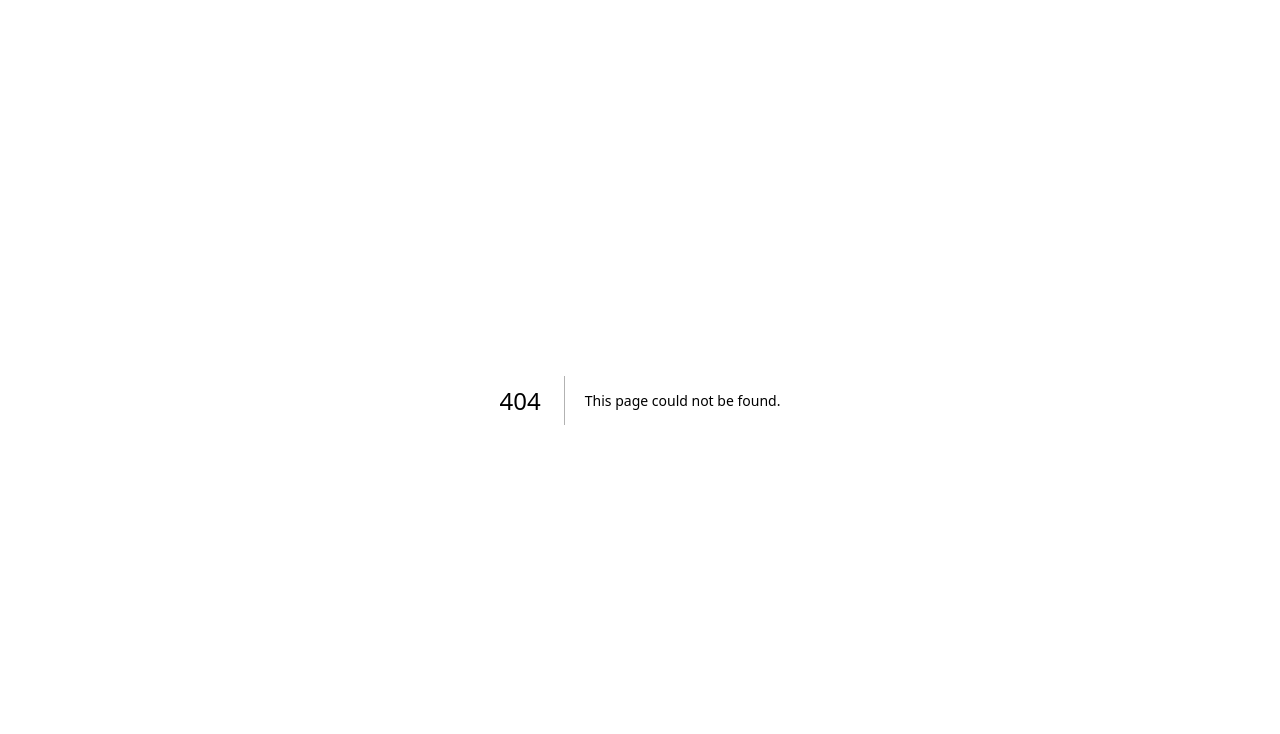
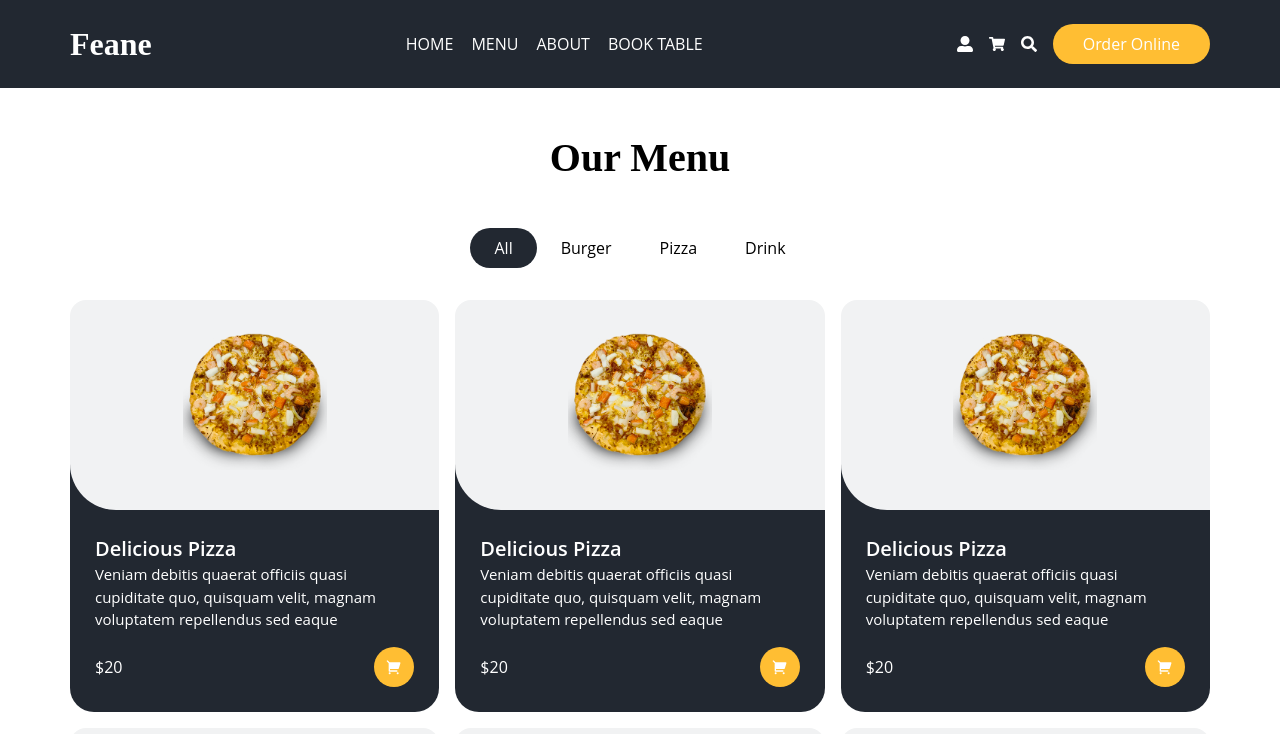
Before and after one commit to zehraikizler/food-ordering, a Next.js app: page /menu in a window 1280 px wide. Before the commit this address had no page. Shown: the top 734 px of the page. Built offline with nearby package versions, Linux system fonts and the light colour scheme.

Commit message:
next link added

```diff
--- a/components/customers/Customers.jsx
+++ b/components/customers/Customers.jsx
@@ -8,7 +8,7 @@ const Customers = () => {
   function NextBtn({ onClick }) {
     return (
       <button
-        className="absolute -bottom-[35%] left-1/2 bg-primary flex items-center justify-center w-10 h-10 rounded-full text-white"
+        className="absolute -bottom-[30%] left-1/2 bg-primary flex items-center justify-center w-10 h-10 rounded-full text-white"
         onClick={onClick}
       >
         <IoIosArrowForward />
@@ -19,7 +19,7 @@ const Customers = () => {
   function PrevBtn({ onClick }) {
     return (
       <button
-        className="absolute -bottom-[35%] right-1/2 bg-primary flex items-center justify-center w-10 h-10 rounded-full text-white mr-2"
+        className="absolute -bottom-[30%] right-1/2 bg-primary flex items-center justify-center w-10 h-10 rounded-full text-white mr-2"
         onClick={onClick}
       >
         <IoIosArrowBack />
@@ -48,7 +48,7 @@ const Customers = () => {
     ],
   };
   return (
-    <div className="container mx-auto my-20">
+    <div className="container mx-auto mt-16 mb-40">
       <Title addClass="text-[40px] text-center">What Says Our Customers</Title>
 
       <Slider {...settings}>
--- a/components/layout/Footer.jsx
+++ b/components/layout/Footer.jsx
@@ -3,7 +3,7 @@ import Title from "../ui/Title";
 
 const Footer = () => {
   return (
-    <div className="bg-secondary text-white mt-60">
+    <div className="bg-secondary text-white">
       <div className="container mx-auto pt-16 pb-6">
         <div className="flex md:justify-between justify-center text-center flex-wrap md:gap-y-0 gap-y-12">
           <div className="md:flex-1">
--- a/components/layout/Header.jsx
+++ b/components/layout/Header.jsx
@@ -4,14 +4,13 @@ import { FaUserAlt, FaShoppingCart, FaSearch } from "react-icons/fa";
 import { GiHamburgerMenu, GiCancel } from "react-icons/gi";
 import Search from "../ui/Search";
 import { useRouter } from "next/router";
+import Link from "next/link";
 
 const Header = () => {
   const [isSearchModal, setIsSearchModal] = useState(false);
   const [isMenuModal, setIsMenuModal] = useState(false);
 
   const router = useRouter();
-
-  // console.log(router.asPath);
 
   return (
     <div
@@ -28,16 +27,16 @@ const Header = () => {
         >
           <ul className="flex gap-x-2 md:flex-row flex-col items-center">
             <li className="px-[5px] py-[10px] hover:text-primary cursor-pointer uppercase">
-              <a href="">Home</a>
+              <Link href="/">Home</Link>
             </li>
             <li className="px-[5px] py-[10px] hover:text-primary cursor-pointer uppercase">
-              <a href="">Menu</a>
+              <Link href="/menu">Menu</Link>
             </li>
             <li className="px-[5px] py-[10px] hover:text-primary cursor-pointer uppercase">
-              <a href="">About</a>
+              <Link href="/about">About</Link>
             </li>
             <li className="px-[5px] py-[10px] hover:text-primary cursor-pointer uppercase">
-              <a href="">Book Table</a>
+              <Link href="/reservation">Book Table</Link>
             </li>
           </ul>
           {isMenuModal && (
--- a/components/ui/Logo.jsx
+++ b/components/ui/Logo.jsx
@@ -1,8 +1,10 @@
-import React from "react";
+import Link from "next/link";
 
 const Logo = () => {
   return (
-    <div className="text-[2rem] font-dancing font-bold text-white">Feane</div>
+    <Link href="/" className="text-[2rem] font-dancing font-bold text-white">
+      Feane
+    </Link>
   );
 };
 
--- /dev/null
+++ b/layout/Layout.js
@@ -0,0 +1,15 @@
+import React from "react";
+import Footer from "../components/layout/Footer";
+import Header from "../components/layout/Header";
+
+const Layout = ({ children }) => {
+  return (
+    <React.Fragment>
+      <Header />
+      <main>{children}</main>
+      <Footer />
+    </React.Fragment>
+  );
+};
+
+export default Layout;
--- a/pages/_app.js
+++ b/pages/_app.js
@@ -1,7 +1,14 @@
 import "slick-carousel/slick/slick.css";
 import "slick-carousel/slick/slick-theme.css";
 import "../styles/globals.css";
+import Layout from "../layout/Layout";
 
-export default function App({ Component, pageProps }) {
-  return <Component {...pageProps} />;
+function App({ Component, pageProps }) {
+  return (
+    <Layout>
+      <Component {...pageProps} />
+    </Layout>
+  );
 }
+
+export default App;
--- /dev/null
+++ b/pages/about/index.jsx
@@ -0,0 +1,12 @@
+import React from "react";
+import About from "../../components/About";
+
+const Index = () => {
+  return (
+    <div>
+      <About />
+    </div>
+  );
+};
+
+export default Index;
--- a/pages/index.jsx
+++ b/pages/index.jsx
@@ -12,9 +12,7 @@ export default function Index() {
         <meta name="viewport" content="width=device-width, initial-scale=1" />
         <link rel="icon" href="/favicon.ico" />
       </Head>
-      <Header />
       <Home />
-      <Footer />
     </>
   );
 }
--- /dev/null
+++ b/pages/menu/index.jsx
@@ -0,0 +1,12 @@
+import React from "react";
+import MenuWrapper from "../../components/product/MenuWrapper";
+
+const Index = () => {
+  return (
+    <div className="mt-10">
+      <MenuWrapper />
+    </div>
+  );
+};
+
+export default Index;
--- /dev/null
+++ b/pages/reservation/index.jsx
@@ -0,0 +1,12 @@
+import React from "react";
+import Reservation from "../../components/Reservation";
+
+const Index = () => {
+  return (
+    <div>
+      <Reservation />
+    </div>
+  );
+};
+
+export default Index;
```
